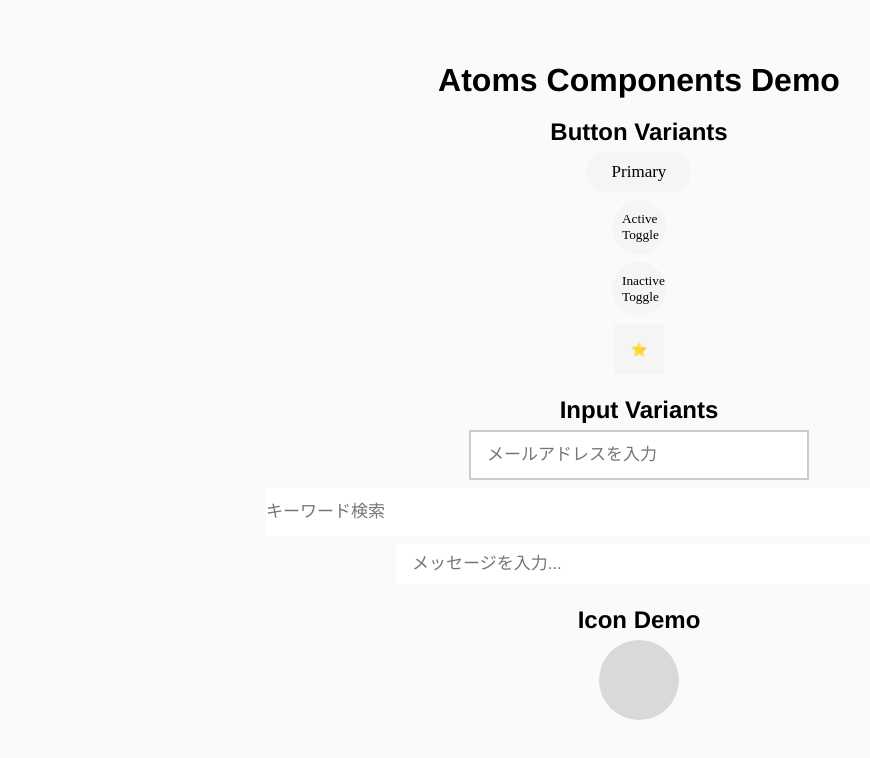
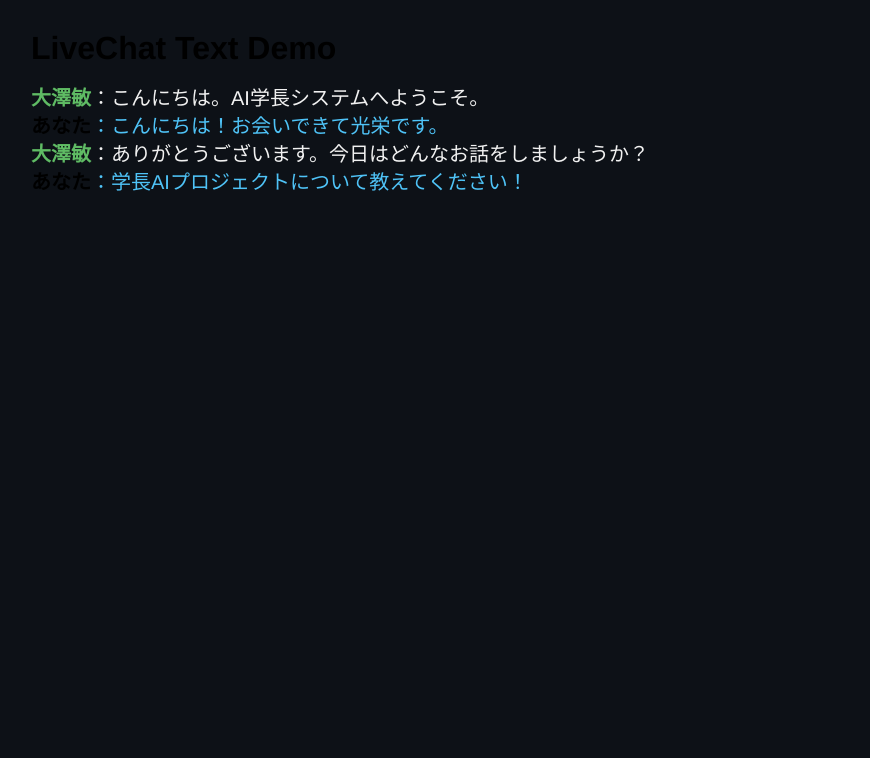
Before and after one commit to Yoshiki0418/gakucho-ai, a Next.js app in the folder frontend/: page / in a window 1280 px wide. Shown: the top 758 px of the page, without its empty margins (1-871 px from the left). Built offline with nearby package versions, Linux system fonts and the light colour scheme.

Commit message:
test: Textコンポーネントの描画テスト #40

```diff
--- a/frontend/app/page.tsx
+++ b/frontend/app/page.tsx
@@ -1,89 +1,40 @@
 'use client'
 
-import Button from '@/components/atoms/Button'
-import Input from '@/components/atoms/InputText'
-import UserIcon from '@/components/atoms/Icon'
+import Text from '@/components/atoms/Text'
 
-export default function HomePage() {
+export default function LiveChatDemo() {
   return (
     <main
       style={{
         display: 'flex',
         flexDirection: 'column',
-        gap: '24px',
-        alignItems: 'center',
-        justifyContent: 'center',
+        gap: '8px',
+        alignItems: 'flex-start',
+        justifyContent: 'flex-start',
         height: '100vh',
-        backgroundColor: '#fafafa',
+        padding: '2rem',
+        background: '#0d1117',
+        color: 'white',
+        fontFamily: 'sans-serif',
       }}
     >
-      <h1>Atoms Components Demo</h1>
+      <h1 style={{ marginBottom: '1rem' }}>LiveChat Text Demo</h1>
 
-      {/* ========================== */}
-      {/* Buttons */}
-      {/* ========================== */}
-      <section
-        style={{
-          display: 'flex',
-          flexDirection: 'column',
-          alignItems: 'center',
-          gap: '8px',
-        }}
-      >
-        <h2>Button Variants</h2>
-        <Button $variants="Primary" onClick={() => alert('Primary clicked!')}>
-          Primary
-        </Button>
+      <Text $variants="livechat" $isUser={false}>
+        <strong style={{ color: '#5FBB64' }}>大澤敏</strong>：こんにちは。AI学長システムへようこそ。
+      </Text>
 
-        <Button $variants="Toggle" $isactive>
-          Active Toggle
-        </Button>
+      <Text $variants="livechat" $isUser={true}>
+        <strong>あなた</strong>：こんにちは！お会いできて光栄です。
+      </Text>
 
-        <Button $variants="Toggle" $isactive={false}>
-          Inactive Toggle
-        </Button>
+      <Text $variants="livechat" $isUser={false}>
+        <strong style={{ color: '#5FBB64' }}>大澤敏</strong>：ありがとうございます。今日はどんなお話をしましょうか？
+      </Text>
 
-        <Button $variants="Icon">
-          <span role="img" aria-label="star">
-            ⭐
-          </span>
-        </Button>
-      </section>
-
-      {/* ========================== */}
-      {/* Inputs */}
-      {/* ========================== */}
-      <section
-        style={{
-          display: 'flex',
-          flexDirection: 'column',
-          alignItems: 'center',
-          gap: '8px',
-        }}
-      >
-        <h2>Input Variants</h2>
-        <Input $variants="auth" placeholder="メールアドレスを入力" />
-        <Input $variants="serch" placeholder="キーワード検索" />
-        <Input $variants="chat" placeholder="メッセージを入力..." />
-      </section>
-
-      {/* ========================== */}
-      {/* Icons */}
-      {/* ========================== */}
-      <section
-        style={{
-          display: 'flex',
-          flexDirection: 'column',
-          alignItems: 'center',
-          gap: '8px',
-        }}
-      >
-        <h2>Icon Demo</h2>
-
-        <UserIcon />
-        <UserIcon $size={60} $color="#ffffff" $backgroundColor="#4A90E2" />
-        <UserIcon $size={40} $color="#4A90E2" $backgroundColor="#E3F2FD" />
-      </section>
+      <Text $variants="livechat" $isUser={true}>
+        <strong>あなた</strong>：学長AIプロジェクトについて教えてください！
+      </Text>
     </main>
   )
 }
```
